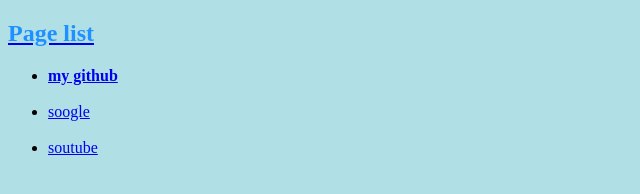
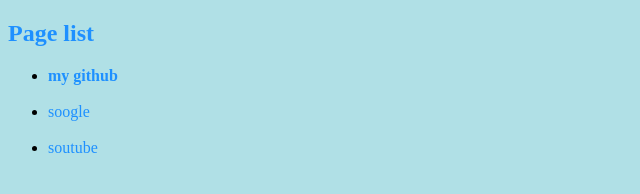
Before and after one commit to seohoo/seohoo.github.io, a plain HTML site: page index.html in a window 1280 px wide. Shown: the whole page, without its empty margins (0-640 px from the left). Drawn offline with Linux system fonts and the light colour scheme.

Commit message:
Update style.css

```diff
--- a/style.css
+++ b/style.css
@@ -2,8 +2,12 @@ h2 {
   color:dodgerblue;
   font-weight:bold;
   font-size:30;
-  text-decoration:none
+  text-decoration:none;
 }
 body {
   background: powderblue;
 }
+a {
+  text-decoration:none;
+  color:dodgerblue;
+}
```
